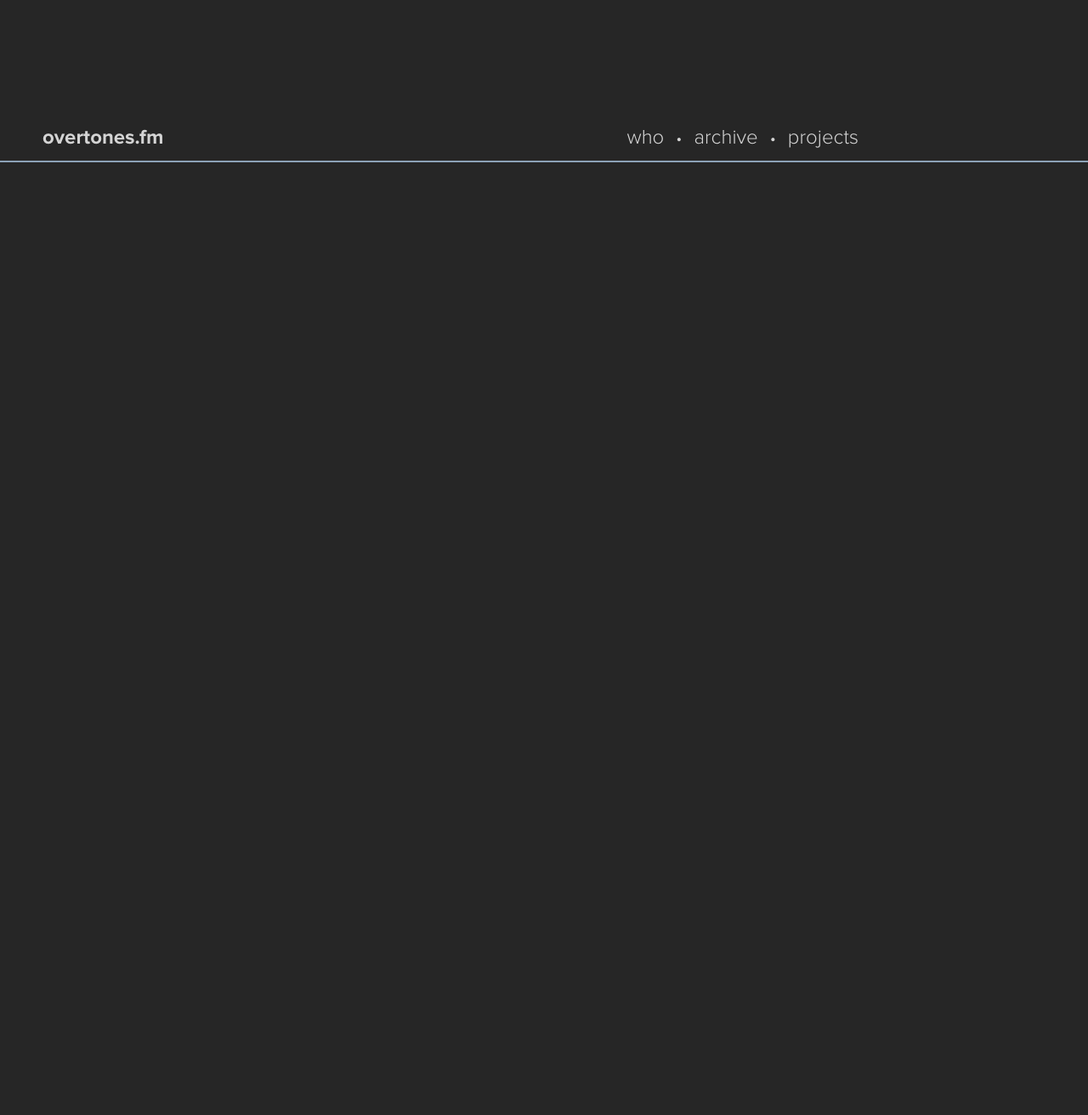
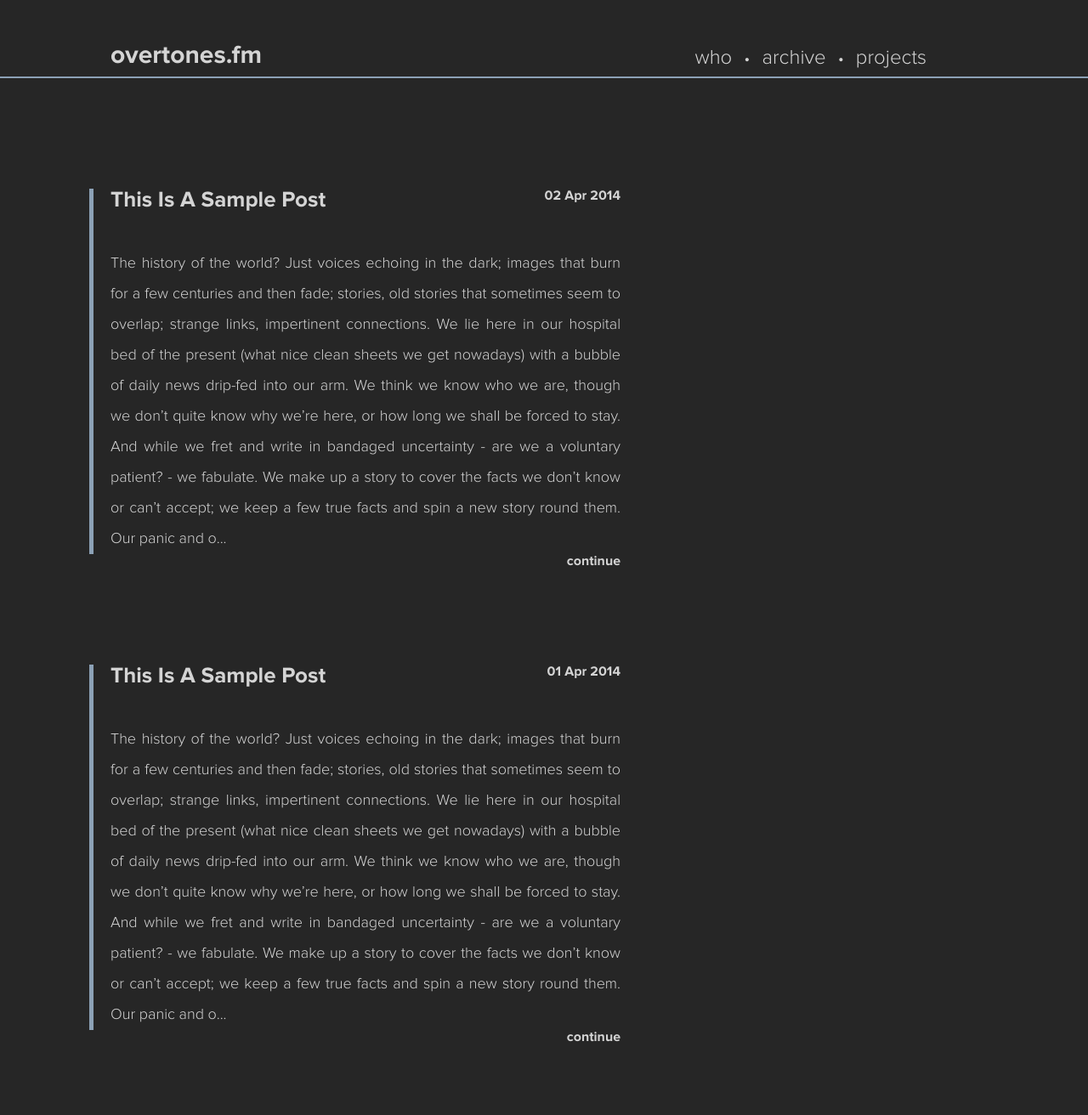
Before and after one commit to ajferrick/blog, a Jekyll site: the page built from index.html, in a window 1280 px wide. Shown: the whole page at 85% size. Built offline with Jekyll 4.4.1, drawn with Linux system fonts in a browser that asks for light colours; before the commit the page ends 900 px from its top, so only the background shows below that.

Commit message:
Front page seems to work.

```diff
--- a/_layouts/default.html
+++ b/_layouts/default.html
@@ -10,6 +10,7 @@
 </head>
 
 <body>
+    <div>
         <header>
             <nav>
                 <h1>overtones.fm</h1>
@@ -27,6 +28,7 @@
         <section>
             {{ content }}
         </section>
+    </div>
 
 </body>
 
--- /dev/null
+++ b/_posts/2014-04-01-opening.md
@@ -0,0 +1,6 @@
+---
+layout: post
+title: This Is A Sample Post
+---
+
+The history of the world? Just voices echoing in the dark; images that burn for a few centuries and then fade; stories, old stories that sometimes seem to overlap; strange links, impertinent connections. We lie here in our hospital bed of the present (what nice clean sheets we get nowadays) with a bubble of daily news drip-fed into our arm. We think we know who we are, though we don't quite know why we're here, or how long we shall be forced to stay. And while we fret and write in bandaged uncertainty - are we a voluntary patient? - we fabulate. We make up a story to cover the facts we don't know or can't accept; we keep a few true facts and spin a new story round them. Our panic and our pain are only eased by soothing fabulation; we call it history.
--- /dev/null
+++ b/_posts/2014-04-02-opening.md
@@ -0,0 +1,6 @@
+---
+layout: post
+title: This Is A Sample Post
+---
+
+The history of the world? Just voices echoing in the dark; images that burn for a few centuries and then fade; stories, old stories that sometimes seem to overlap; strange links, impertinent connections. We lie here in our hospital bed of the present (what nice clean sheets we get nowadays) with a bubble of daily news drip-fed into our arm. We think we know who we are, though we don't quite know why we're here, or how long we shall be forced to stay. And while we fret and write in bandaged uncertainty - are we a voluntary patient? - we fabulate. We make up a story to cover the facts we don't know or can't accept; we keep a few true facts and spin a new story round them. Our panic and our pain are only eased by soothing fabulation; we call it history.
--- a/css/master.css
+++ b/css/master.css
@@ -1,4 +1,4 @@
-/* Generic cleanup */
+/* Generic definitions */
 html {
     margin: 0;
     padding: 0;
@@ -43,18 +43,61 @@ a:hover {
 /* Header layout */
 header {
     width: 960px;
-    padding: 150px 0 5px 50px;
+    padding: 50px 0px 10px 130px;
 }
 header nav h1 {
-    font-family: "Proxima Nova Bold";
     color: #d4d4d4;
     display: inline;
+    font-family: "Proxima Nova Bold";
+    font-size: 30px;
 }
 header nav div {
     display: inline;
     float: right;
+    padding: 6px 0 0 0;
 }
 hr {
-    margin: 10px 0 0 0;
+    margin: 0;
     border: 1px solid #8ca1b6;
 }
+
+/* Post layout */
+article {
+    margin: 130px 0 100px 105px;
+    padding: 0 0 0 20px;
+    width: 600px;
+    border-left: 5px solid #8ca1b6;
+}
+article header {
+    padding: 0 0 40px 0;
+    width: 600px;
+    display: inline-block;
+}
+article header h1 {
+    float: left;
+    margin: 0;
+}
+article header h2 {
+    float: right;
+    margin: 0;
+}
+article header h1 a {
+    font-family: "Proxima Nova Bold";
+    font-size: 26px;
+}
+article header h2 a {
+    font-family: "Proxima Nova Bold";
+    font-size: 16px;
+}
+article p {
+    margin: 0;
+    font-family: "Proxima Nova Light";
+    font-size: 18px;
+    line-height: 200%;
+    text-align: justify;
+}
+article a {
+    font-family: "Proxima Nova Bold";
+    font-size: 16px;
+    float: right;
+}
--- a/index.html
+++ b/index.html
@@ -2,3 +2,14 @@
 layout: default
 title: home
 ---
+
+{% for post in site.posts %}
+    <article>
+        <header>
+            <h1><a href="{{ post.url }}">{{ post.title }}</a></h1>
+            <h2><a href="{{ post.url }}">{{ post.date | date_to_string }}</a></h2>
+        </header>
+        <p>{{ post.content | truncate: 700 }}</p>
+        <a href="{{ post.url }}">continue</a>
+    </article>
+{% endfor %}
```
Lines whose indentation alone changed are shown as unchanged.
